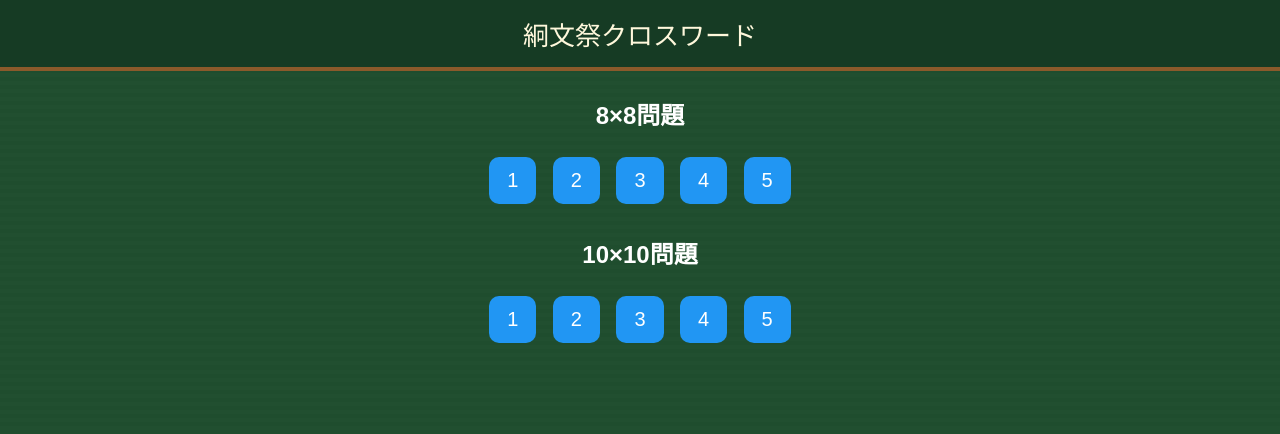
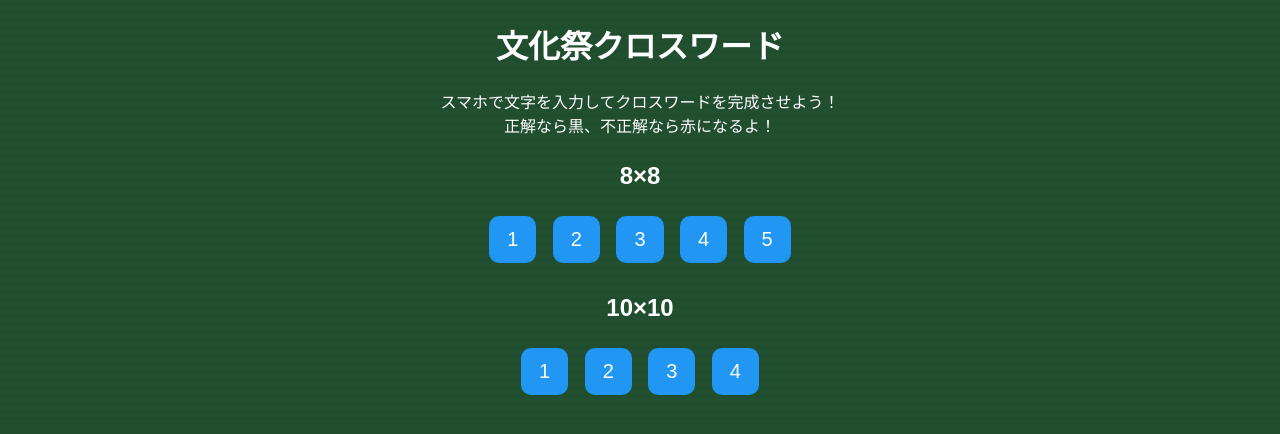
Before and after one commit to NEKU2536/-, a plain HTML site: page index.html in a window 1280 px wide. Drawn offline with Linux system fonts and the light colour scheme.

Commit message:
Update index.html

```diff
--- a/index.html
+++ b/index.html
@@ -2,16 +2,24 @@
 <html lang="ja">
 <head>
   <meta charset="UTF-8">
-<meta name="viewport" content="width=device-width,initial-scale=1.0">
-<title>絅文祭クロスワード</title>
+  <meta name="viewport" content="width=device-width, initial-scale=1.0">
+  <title>文化祭クロスワード</title>
+
   <link rel="stylesheet" href="style.css">
 </head>
 <body>
 
-<header>絅文祭クロスワード</header>
+  <h1>文化祭クロスワード</h1>
+
+  <div id="description">
+    スマホで文字を入力してクロスワードを完成させよう！<br>
+    正解なら黒、不正解なら赤になるよ！
+  </div>
 
   <div id="menu">
-  <h2>8×8問題</h2>
+
+    <h2>8×8</h2>
+
     <div class="buttons">
       <button data-puzzle="8-1" onclick="loadPuzzle('8-1')">1</button>
       <button data-puzzle="8-2" onclick="loadPuzzle('8-2')">2</button>
@@ -20,22 +28,33 @@
       <button data-puzzle="8-5" onclick="loadPuzzle('8-5')">5</button>
     </div>
 
-  <h2>10×10問題</h2>
+    <h2>10×10</h2>
+
     <div class="buttons">
       <button data-puzzle="10-1" onclick="loadPuzzle('10-1')">1</button>
       <button data-puzzle="10-2" onclick="loadPuzzle('10-2')">2</button>
       <button data-puzzle="10-3" onclick="loadPuzzle('10-3')">3</button>
       <button data-puzzle="10-4" onclick="loadPuzzle('10-4')">4</button>
-<button data-puzzle="10-5" onclick="loadPuzzle('10-5')">5</button>
+    </div>
+
   </div>
 
   <div id="game" class="hidden">
-  <button onclick="backMenu()">戻る</button>
+
     <div id="board"></div>
-  <div id="status"></div>
+
+    <div id="clues"></div>
+
+    <p id="status"></p>
+
+    <button id="backButton" onclick="backMenu()">
+      戻る
+    </button>
+
   </div>
 
   <script src="puzzles.js"></script>
   <script src="script.js"></script>
+
 </body>
 </html>
```
Lines whose indentation alone changed are shown as unchanged.
